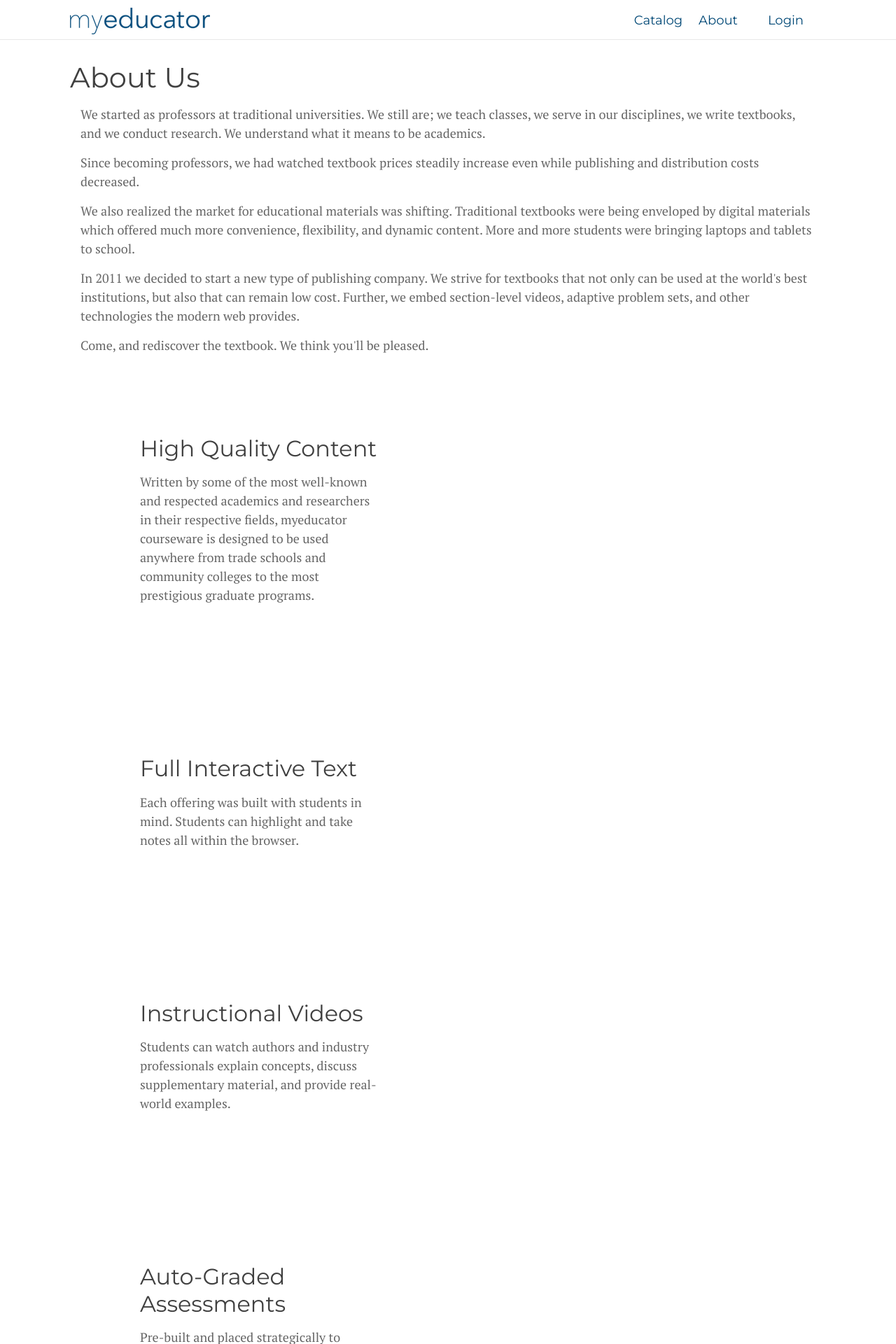
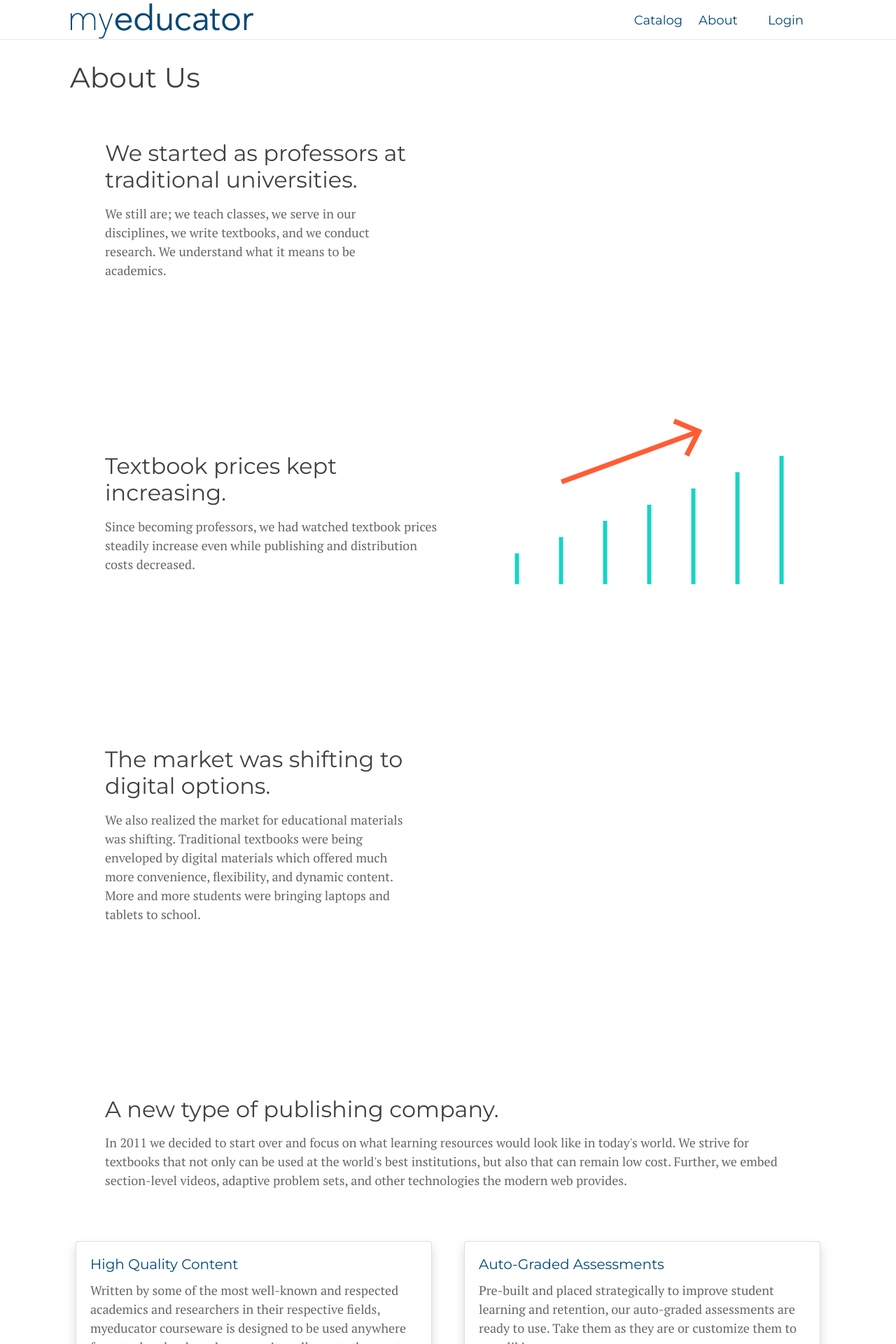
Before and after one commit to bradgessell/myeducator, a Jekyll site: the page built from about.html, in a window 1280 px wide. Shown: the top 1920 px of the page at 70% size. Built offline with Jekyll 4.4.1, drawn with Linux system fonts in a browser that asks for light colours; nearby versions of some CDN libraries; some of the changed text lies outside the part shown.

Commit message:
changes to about page, other changes

```diff
--- a/_includes/header.html
+++ b/_includes/header.html
@@ -16,7 +16,7 @@
 
       <div class="trigger">
           <a class="page-link mt-2" href="http://myeducator.com/account/login/">Login</a>
-          <a class="page-link mt-2" href="/about/index.html">About</a>
+          <a class="page-link mt-2" href="/about/">About</a>
           <a class="page-link mt-2" href="/subject-areas/">Catalog</a>
         <!-- {% for my_page in site.pages %}
           {% if my_page.title %}
--- a/_sass/_base.scss
+++ b/_sass/_base.scss
@@ -158,7 +158,7 @@ a.me-button:hover {
 }
 
 a.tomato-button:hover {
-    background-color: $tomato-color-light;
+    background-image: linear-gradient(to left, $tomato-color-dark, $tomato-color);
     text-decoration: none;
 }
 
--- a/about.html
+++ b/about.html
@@ -4,49 +4,97 @@ title: About
 permalink: /about/
 ---
 <h1>About Us</h1>
-<div class="container">
+<div class="container-fluid">
     <!-- <div class="text-center" style="border: 1px solid #f2f2f2; border-radius: 5px; display: inline-block;">
         <iframe src="https://player.vimeo.com/video/98284175" width="640" height="360" frameborder="0" webkitallowfullscreen mozallowfullscreen allowfullscreen></iframe>
     </div> -->
-    <p>We started as professors at traditional universities. We still are; we teach classes, we serve in our disciplines, we write textbooks, and we conduct research. We understand what it means to be academics.</p>
-    <p>Since becoming professors, we had watched textbook prices steadily increase even while publishing and distribution costs decreased.</p>
-    <p>We also realized the market for educational materials was shifting. Traditional textbooks were being enveloped by digital materials which offered much more convenience, flexibility, and dynamic content. More and more students were bringing laptops and tablets to school.</p>
-    <p>In 2011 we decided to start a new type of publishing company. We strive for textbooks that not only can be used at the world's best institutions, but also that can remain low cost. Further, we embed section-level videos, adaptive problem sets, and other technologies the modern web provides.</p>
-    <p>Come, and rediscover the textbook. We think you'll be pleased.</p>
     <div class="row">
-        <div class="col-lg" style="padding: 100px;">
-            <h2>High Quality Content</h2>
-            <p>Written by some of the most well-known and respected academics and researchers in their respective fields, myeducator courseware is designed to be used anywhere from trade schools and community colleges to the most prestigious graduate programs.</p>
+        <div class="col-lg" style="padding: 50px;">
+            <h2>We started as professors at traditional universities.</h2>
+            <p>We still are; we teach classes, we serve in our disciplines, we write textbooks, and we conduct research. We understand what it means to be academics.</p>
         </div>
-        <div class="col-lg text-center" style="padding: 100px;">
-            <i class="fal fa-graduation-cap" style="font-size: 7em; color: #FF5C35;"></i>
+        <div class="col-lg text-center" style="padding: 50px; color: #004876; font-size: 8em;">
+            <i class="fal fa-chalkboard-teacher"></i>
         </div>
     </div>
+    <div class="text-center" style="padding: 25px 0px; font-size: 3em; color: #dddddd;">
+        <i class="fal fa-arrow-down"></i>
+    </div>
     <div class="row">
-        <div class="col-lg" style="padding: 100px;">
-            <h2>Full Interactive Text</h2>
-            <p>Each offering was built with students in mind. Students can highlight and take notes all within the browser.</p>
+        <div class="col-lg" style="padding: 50px;">
+            <h2>Textbook prices kept increasing.</h2>
+            <p>Since becoming professors, we had watched textbook prices steadily increase even while publishing and distribution costs decreased.</p>
         </div>
-        <div class="col-lg text-center" style="padding: 100px;">
-            <i class="fal fa-book-open" style="font-size: 7em; color: #FF5C35;"></i>
+        <div class="col-lg text-center">
+            <img src="/assets/img/graph1.png"/>
         </div>
     </div>
+    <div class="text-center" style="padding: 25px 0px; font-size: 3em; color: #dddddd;">
+        <i class="fal fa-arrow-down"></i>
+    </div>
     <div class="row">
-        <div class="col-lg" style="padding: 100px;">
-            <h2>Instructional Videos</h2>
-            <p>Students can watch authors and industry professionals explain concepts, discuss supplementary material, and provide real-world examples.</p>
+        <div class="col-lg" style="padding: 50px;">
+            <h2>The market was shifting to digital options.</h2>
+            <p>We also realized the market for educational materials was shifting. Traditional textbooks were being enveloped by digital materials which offered much more convenience, flexibility, and dynamic content. More and more students were bringing laptops and tablets to school.</p>
         </div>
-        <div class="col-lg text-center" style="padding: 100px;">
-            <i class="fal fa-video" style="font-size: 7em; color: #FF5C35;"></i>
+        <div class="col-lg text-center" style="padding: 50px; color: #004876; font-size: 4em;">
+            <i class="fal fa-books"></i> <i class="fal fa-arrow-right"></i> <i class="fal fa-desktop"></i>
         </div>
     </div>
+    <div class="text-center" style="padding: 25px 0px; font-size: 3em; color: #dddddd;">
+        <i class="fal fa-arrow-down"></i>
+    </div>
     <div class="row">
-        <div class="col-lg" style="padding: 100px;">
-            <h2>Auto-Graded Assessments</h2>
-            <p>Pre-built and placed strategically to improve student learning and retention, our auto-graded assessments are ready to use. Take them as they are or customize them to your liking.</p>
+        <div class="col-lg" style="padding: 50px;">
+            <h2>A new type of publishing company.</h2>
+            <p>In 2011 we decided to start over and focus on what learning resources would look like in today's world. We strive for textbooks that not only can be used at the world's best institutions, but also that can remain low cost. Further, we embed section-level videos, adaptive problem sets, and other technologies the modern web provides.</p>
         </div>
-        <div class="col-lg text-center" style="padding: 100px;">
-            <i class="fal fa-clipboard-check" style="font-size: 7em; color: #FF5C35;"></i>
+        <div class="row">
+            <div class="col-lg m-2">
+                <div class="card shadow">
+                    <div class="card-body">
+                        <h5 class="card-title">High Quality Content</h5>
+                        <p class="card-text">Written by some of the most well-known and respected academics and researchers in their respective fields, myeducator courseware is designed to be used anywhere from trade schools and community colleges to the most prestigious graduate programs.</p>
+                    </div>
+                </div>
+            </div>
+            <div class="col-lg m-2">
+                <div class="card shadow">
+                    <div class="card-body">
+                        <h5 class="card-title">Auto-Graded Assessments</h5>
+                        <p class="card-text">Pre-built and placed strategically to improve student learning and retention, our auto-graded assessments are ready to use. Take them as they are or customize them to your liking.</p>
+                    </div>
+                </div>
+            </div>
+        </div>
+        <div class="row">
+            <div class="col-lg m-2">
+                <div class="card shadow">
+                    <div class="card-body">
+                        <h5 class="card-title">Instructional Videos</h5>
+                        <p class="card-text">Students can watch authors and industry professionals explain concepts, discuss supplementary material, and provide real-world examples.</p>
+                    </div>
+                </div>
+            </div>
+            <div class="col-lg m-2">
+                <div class="card shadow">
+                    <div class="card-body">
+                        <h5 class="card-title">Full Interactive Text</h5>
+                        <p class="card-text">Each offering was built with students in mind. Students can highlight and take notes all within the browser.</p>
+                    </div>
+                </div>
+            </div>
+        </div>
+    </div>
+    <div class="text-center" style="padding: 25px 0px; font-size: 3em; color: #dddddd;">
+        <i class="fal fa-arrow-down"></i>
+    </div>
+    <div class="row">
+        <div class="col-lg text-center" style="padding: 50px;">
+            <h2>Rediscover the textbook with us. We think you'll be pleased.</h2>
+            <a class="me-button tomato-button mt-4 mb-4" href="/subject-areas/">
+                <div class="tomato-button-text">View Catalog</div>
+            </a>
         </div>
     </div>
 </div>
--- a/index.html
+++ b/index.html
@@ -12,7 +12,7 @@ layout: homepage
                 <h1 class="mt-4 mb-2">Digital learning resources</h1>
                 <h2>Low cost, built for the web, and ready for your course</h2>
                 <div style="height: 25px;"></div>
-                <a class="me-button tomato-button mt-4 mb-4" href="/subject-areas/">
+                <a class="me-button tomato-button mt-4" href="/subject-areas/">
                     <div class="tomato-button-text">View Catalog</div>
                 </a>
             </div>
```
Also changed, not shown: assets/img/graph1.png (added), assets/img/myeducator-logo.png.
